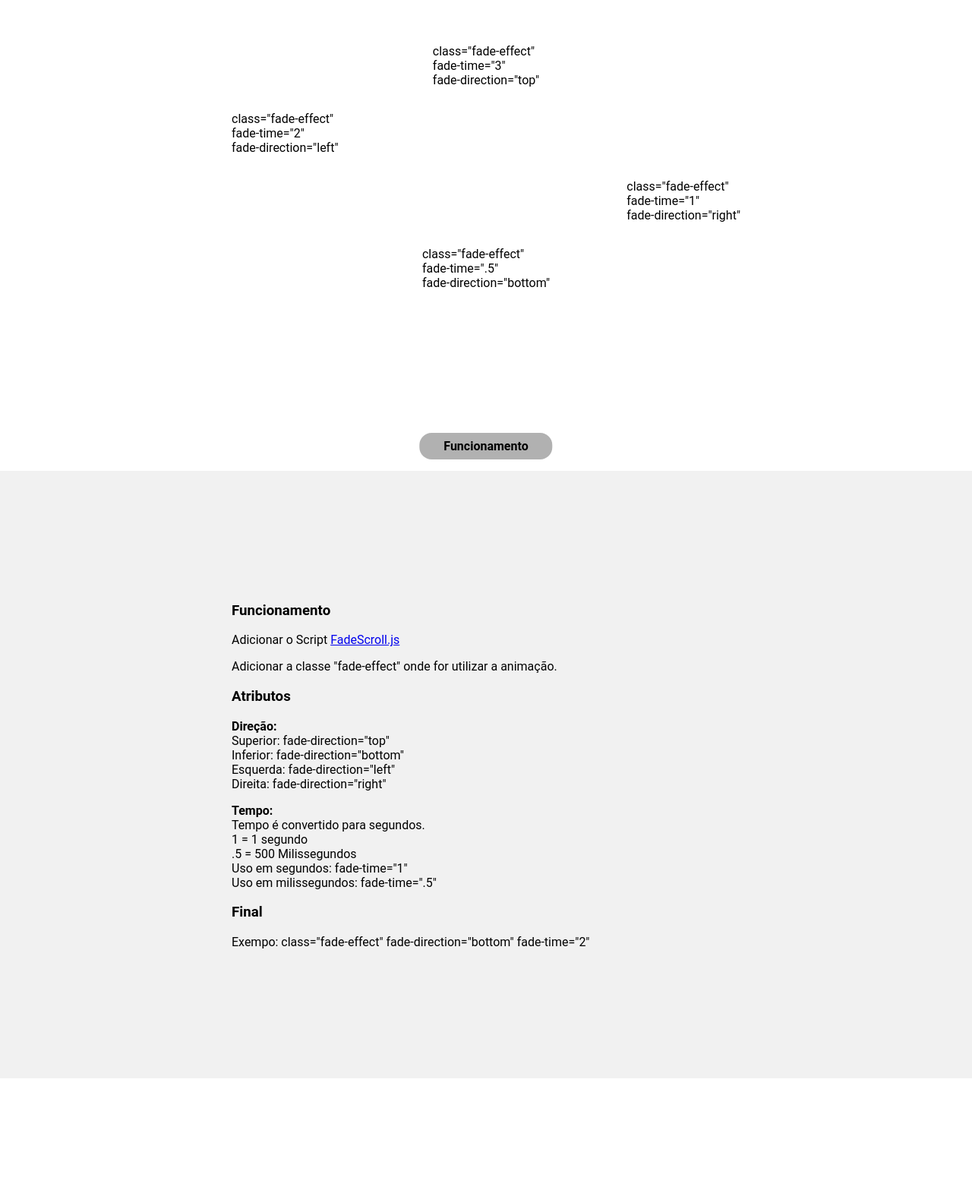
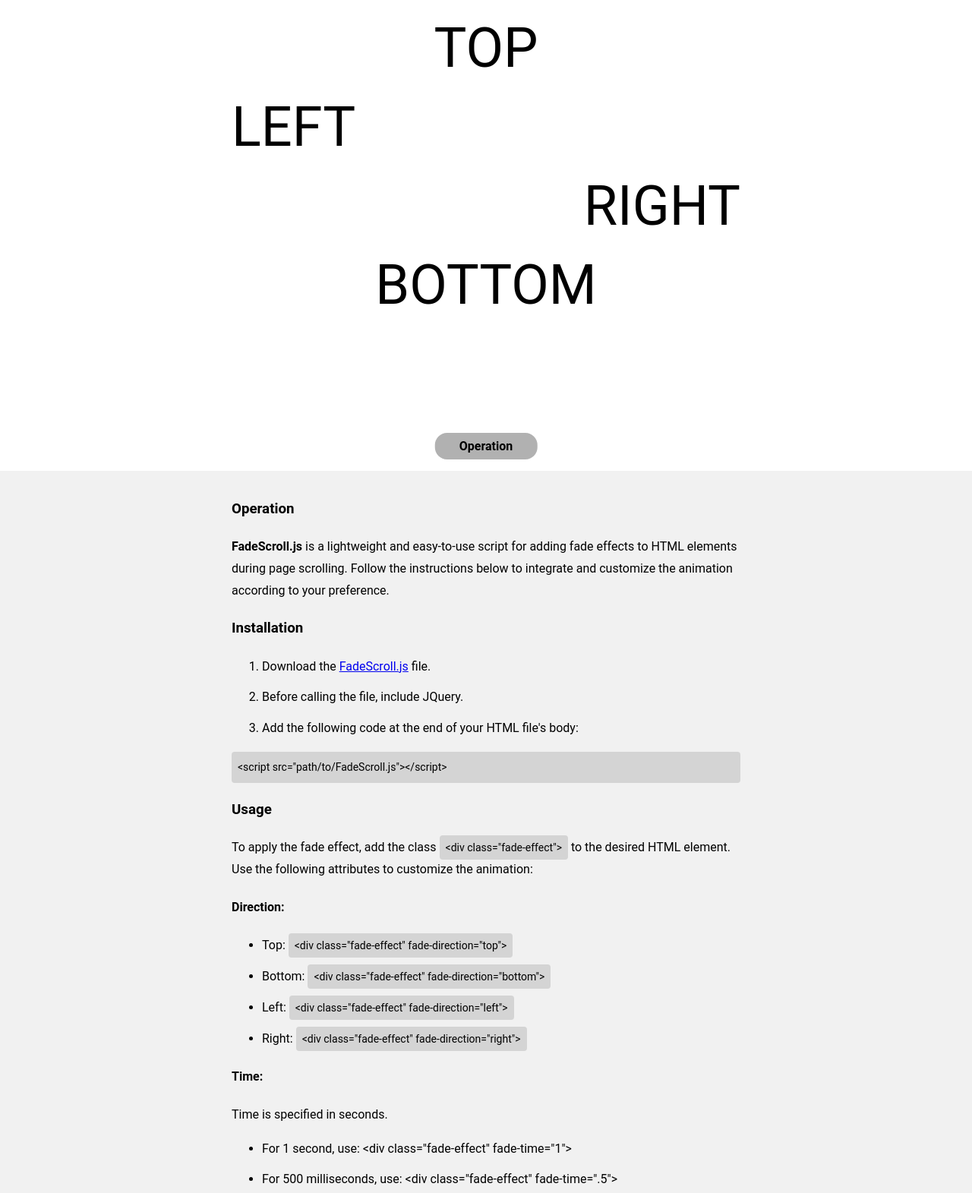
Before and after one commit to renangf4/FadeScroll.js, a website: page index.html in a window 1280 px wide. Shown: the part 980-2551 px from the top of the page at 76% size. Before the commit the page ends 2400 px from the top, so only its background shows below. Drawn offline with Linux system fonts and the light colour scheme.

Commit message:
atualizado todo conteudo e documentacao gerada pelo chat gpt junto com a traducao

```diff
--- a/index.html
+++ b/index.html
@@ -9,14 +9,14 @@
     <meta name="keywords" content="fadescroll, fade, scroll, jquery, plugin, web, renan, morais, renan morais">
     <meta name="robots" content="index, follow">
     <meta name="viewport" content="width=device-width, initial-scale=1.0">
-    <link rel="shortcut icon" href="img/favicon.png">
+    <link rel="shortcut icon" href="https://moraissolucoes.com.br/wp-content/uploads/2023/05/Rectangle-1.png">
     <link rel="stylesheet" href="./dist/css/style.css">
-    <title>FadeScroll JQuery - Renan Morais</title>
+    <title>FadeScroll.js</title>
 </head>
 <body>
     <header class="c-banner">
-        <h1 class="c-banner__title">FadeScroll JQuery</h1>
-        <p>Criado por <a href="https://github.com/renangf4/" target="_blank">Renan Morais</a></p>
+        <h1 class="c-banner__title">FadeScroll.js</h1>
+        <p>A simple Animated Scroll</p>
 
         <a href="#content" class="arrow js-anchor">
             <img src="img/arrow.png" alt="">
@@ -27,65 +27,73 @@
         <div class="container">
             <div class="d-flex justify-content-center">
                 <div class="fade-effect" fade-time="3" fade-direction="top">
-                    class="fade-effect"<br>
-                    fade-time="3"<br>
-                    fade-direction="top"
+                    <p>TOP</p>
                 </div>
             </div>
 
             <div class="d-flex">
-                <div class="fade-effect" fade-time="2" fade-direction="left">
-                    class="fade-effect"<br>
-                    fade-time="2"<br>
-                    fade-direction="left"
+                <div class="fade-effect" fade-time="3" fade-direction="left">
+                    <p>LEFT</p>
                 </div>
             </div>
 
             <div class="d-flex justify-content-end">
-                <div class="fade-effect" fade-time="1" fade-direction="right">
-                    class="fade-effect"<br>
-                    fade-time="1"<br>
-                    fade-direction="right"
+                <div class="fade-effect" fade-time="3" fade-direction="right">
+                    <p>RIGHT</p>
                 </div>
             </div>
 
             <div class="d-flex justify-content-center">
-                <div class="fade-effect" fade-time=".5" fade-direction="bottom">
-                    class="fade-effect"<br>
-                    fade-time=".5"<br>
-                    fade-direction="bottom"
+                <div class="fade-effect" fade-time="3" fade-direction="bottom">
+                    <p>BOTTOM</p>
                 </div>
             </div>
         </div>
 
-        <a href="#funcionamento" class="js-anchor">Funcionamento</a>
+        <a href="#operation" class="js-anchor">Operation</a>
     </div>
 
-    <div class="c-funcionamento" id="funcionamento">
+    <div class="c-funcionamento" id="operation">
         <div class="container">
-            <h3>Funcionamento</h3>
-            <p>Adicionar o Script <a href="./dist/js/modules/fadescroll.js" download target="_blank">FadeScroll.js</a></p>
-            <p>Adicionar a classe "fade-effect" onde for utilizar a animação.</p>
+            <h3>Operation</h3>
+            <p><strong>FadeScroll.js</strong> is a lightweight and easy-to-use script for adding fade effects to HTML elements during page scrolling. Follow the instructions below to integrate and customize the animation according to your preference.</p>
 
-            <h3>Atributos</h3>
-            <p>
-                <b>Direção:</b><br>
-                Superior: fade-direction="top"<br>
-                Inferior: fade-direction="bottom"<br>
-                Esquerda: fade-direction="left"<br>
-                Direita: fade-direction="right"
-            </p>
-            <p>
-                <b>Tempo:</b><br>
-                Tempo é convertido para segundos.<br>
-                1 = 1 segundo<br>
-                .5 = 500 Milissegundos<br>
-                Uso em segundos: fade-time="1"<br>
-                Uso em milissegundos: fade-time=".5"
-            </p>
+            <h3>Installation</h3>
+            <ol>
+                <li>Download the <a href="./dist/js/modules/fadescroll.js" download target="_blank">FadeScroll.js</a> file.</li>
+                <li>Before calling the file, include JQuery.</li>
+                <li>Add the following code at the end of your HTML file's body:</li>
+            </ol>
+            <code class="d-block">
+                &lt;script src="path/to/FadeScroll.js"&gt;&lt;/script&gt;
+            </code>
 
-            <h3>Final</h3>
-            <p>Exempo: class="fade-effect" fade-direction="bottom" fade-time="2"</p>
+            <h3>Usage</h3>
+            <p>To apply the fade effect, add the class <code>&lt;div class="fade-effect"&gt;</code> to the desired HTML element. Use the following attributes to customize the animation:</p>
+
+            <h4>Direction:</h4>
+            <ul>
+                    <li>Top: <code>&lt;div class="fade-effect" fade-direction="top"&gt;</code></li>
+                    <li>Bottom: <code>&lt;div class="fade-effect" fade-direction="bottom"&gt;</code></li>
+                    <li>Left: <code>&lt;div class="fade-effect" fade-direction="left"&gt;</code></li>
+                    <li>Right: <code>&lt;div class="fade-effect" fade-direction="right"&gt;</code></li>
+            </ul>
+
+            <h4>Time:</h4>
+            <p>Time is specified in seconds.</p>
+            <ul>
+                <li>For 1 second, use: &lt;div class="fade-effect" fade-time="1"&gt;</li>
+                <li>For 500 milliseconds, use: &lt;div class="fade-effect" fade-time=".5"&gt;</li>
+            </ul>
+
+            <h3>Example:</h3>
+            <code class="d-block">
+                <pre>
+&lt;div class="fade-effect" fade-direction="bottom" fade-time="2"&gt;
+    &lt;!-- Your content here --&gt;
+&lt;/div&gt;</pre>
+            </code>
+            <p>This example will apply a fade effect in the bottom direction with a duration of 2 seconds. Feel free to experiment and adjust the attributes as needed to suit your preferences.</p>
         </div>
     </div>
 
--- a/mix-manifest.json
+++ b/mix-manifest.json
@@ -1,5 +1,5 @@
 {
     "/dist/js/main.js": "/dist/js/main.js",
-    "/dist/css/style.css": "/dist/css/style.css",
-    "/dist/js/modules/fadescroll.js": "/dist/js/modules/fadescroll.js"
+    "/dist/js/modules/fadescroll.js": "/dist/js/modules/fadescroll.js",
+    "/dist/css/style.css": "/dist/css/style.css"
 }
--- a/src/sass/style.scss
+++ b/src/sass/style.scss
@@ -1,14 +1,9 @@
-/*
-* Prefixed by https://autoprefixer.github.io
-* PostCSS: v7.0.29,
-* Autoprefixer: v9.7.6
-* Browsers: last 4 version
-*/
+$primaryColor: #000;
+$font-family: 'Roboto', sans-serif;
 
 * {
-    -webkit-box-sizing: border-box;
 	box-sizing: border-box;
-    font-family: 'Roboto', sans-serif;
+	font-family: $font-family;
 }
 
 body {
@@ -16,7 +11,7 @@ body {
 	padding: 0;
 }
 
-.container{
+.container {
 	padding: 15px;
 	width: 700px;
 	max-width: 100%;
@@ -24,20 +19,18 @@ body {
 }
 
 .d-flex {
-    display: -webkit-box;
-    display: -ms-flexbox;
 	display: flex;
 }
 
+.d-block {
+    display: block;
+}
+
 .justify-content-center {
-    -webkit-box-pack: center;
-        -ms-flex-pack: center;
 	justify-content: center;
 }
 
 .justify-content-end {
-    -webkit-box-pack: end;
-        -ms-flex-pack: end;
 	justify-content: flex-end;
 }
 
@@ -46,41 +39,29 @@ body {
 	min-height: 100vh;
 	padding: 15px;
 	text-align: center;
-    display: -webkit-box;
-    display: -ms-flexbox;
 	display: flex;
-    -webkit-box-orient: vertical;
-    -webkit-box-direction: normal;
-        -ms-flex-direction: column;
 	flex-direction: column;
-    -webkit-box-align: center;
-        -ms-flex-align: center;
 	align-items: center;
-    -webkit-box-pack: center;
-        -ms-flex-pack: center;
 	justify-content: center;
 	position: relative;
-}
-.c-banner > a {
+
+	> a {
 		position: absolute;
 		bottom: 16px;
 		left: 50%;
-    -webkit-transform: translateX(-50%);
-        -ms-transform: translateX(-50%);
 		transform: translateX(-50%);
 		width: 22px;
 		cursor: pointer;
-    -webkit-transition: all .3s;
-    -o-transition: all .3s;
 		transition: all .3s;
-}
 
-.c-banner > a:hover {
+		&:hover {
 			opacity: .5;
 		}
 
-.c-banner > a img {
+        img {
 			max-width: 100%;
+		}
+	}
 }
 
 .c-banner__title {
@@ -93,54 +74,67 @@ body {
 	min-height: 100vh;
 	overflow: hidden;
 	padding-top: 32px;
-    display: -webkit-box;
-    display: -ms-flexbox;
 	display: flex;
-    -webkit-box-align: center;
-        -ms-flex-align: center;
 	align-items: center;
-    -webkit-box-pack: center;
-        -ms-flex-pack: center;
 	justify-content: center;
 	position: relative;
+
+	.container {
+		> div {
+			margin-bottom: 32px;
+		}
 	}
 
-.c-content .container > div {
-    margin-bottom: 32px;
-}
-
-.c-content > a {
+    > a {
 		position: absolute;
 		bottom: 15px;
 		left: 50%;
-    -webkit-transform: translateX(-50%);
-        -ms-transform: translateX(-50%);
 		transform: translateX(-50%);
 		background: #b1b1b1;
 		padding: 8px 32px;
 		border-radius: 16px;
 		text-decoration: none;
-    color: #000;
+		color: $primaryColor;
 		font-weight: bold;
-    -webkit-transition: all .3s;
-    -o-transition: all .3s;
 		transition: all .3s;
+
+		&:hover {
+			opacity: .5;
+		}
 	}
 
-.c-content > a:hover {
-    opacity: .5;
+    p {
+        margin: 0;
+        font-size: 72px;
+        line-height: 1;
+    }
 }
 
 .c-funcionamento {
 	background: #f1f1f1;
 	min-height: 100vh;
-    display: -webkit-box;
-    display: -ms-flexbox;
 	display: flex;
-    -webkit-box-align: center;
-        -ms-flex-align: center;
-            align-items: center;
-    -webkit-box-pack: center;
-        -ms-flex-pack: center;
 	justify-content: center;
+    line-height: 1.8;
+
+    code {
+        padding: 8px;
+        font-size: 14px;
+        background: #d4d4d4;
+        border-radius: 4px;
+
+        pre {
+            margin: 0;
         }
+    }
+
+    ul, ol {
+        li {
+            margin-bottom: 0;
+
+            + li {
+                margin-top: 12px;
+            }
+        }
+    }
+}
```
Also changed, not shown: package.json (+8 -8 lines), README.md, dist/css/style.css, dist/js/main.js, dist/js/main.js.LICENSE.txt (added), dist/js/modules/fadescroll.js, 4 other files. Lines whose indentation alone changed are shown as unchanged.
